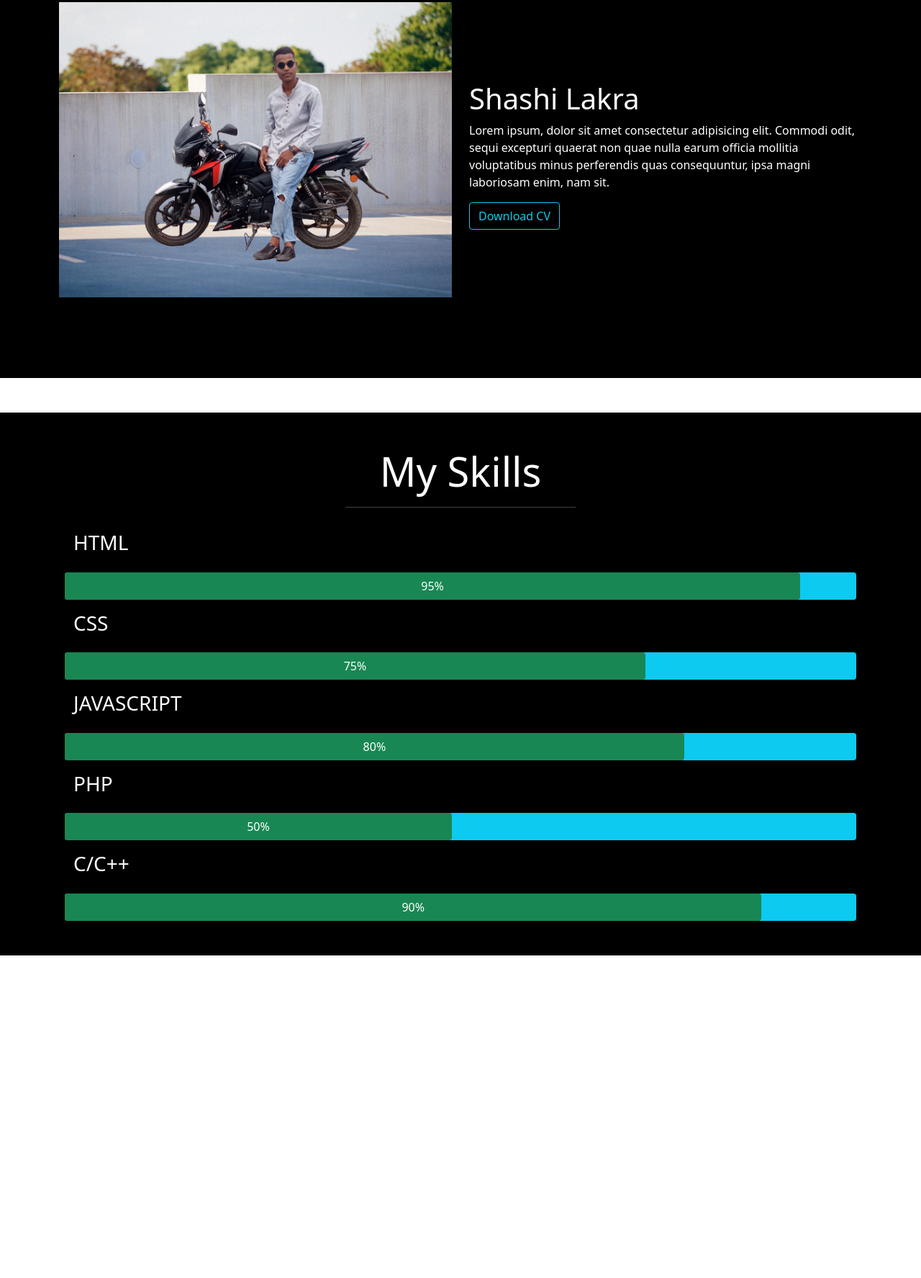
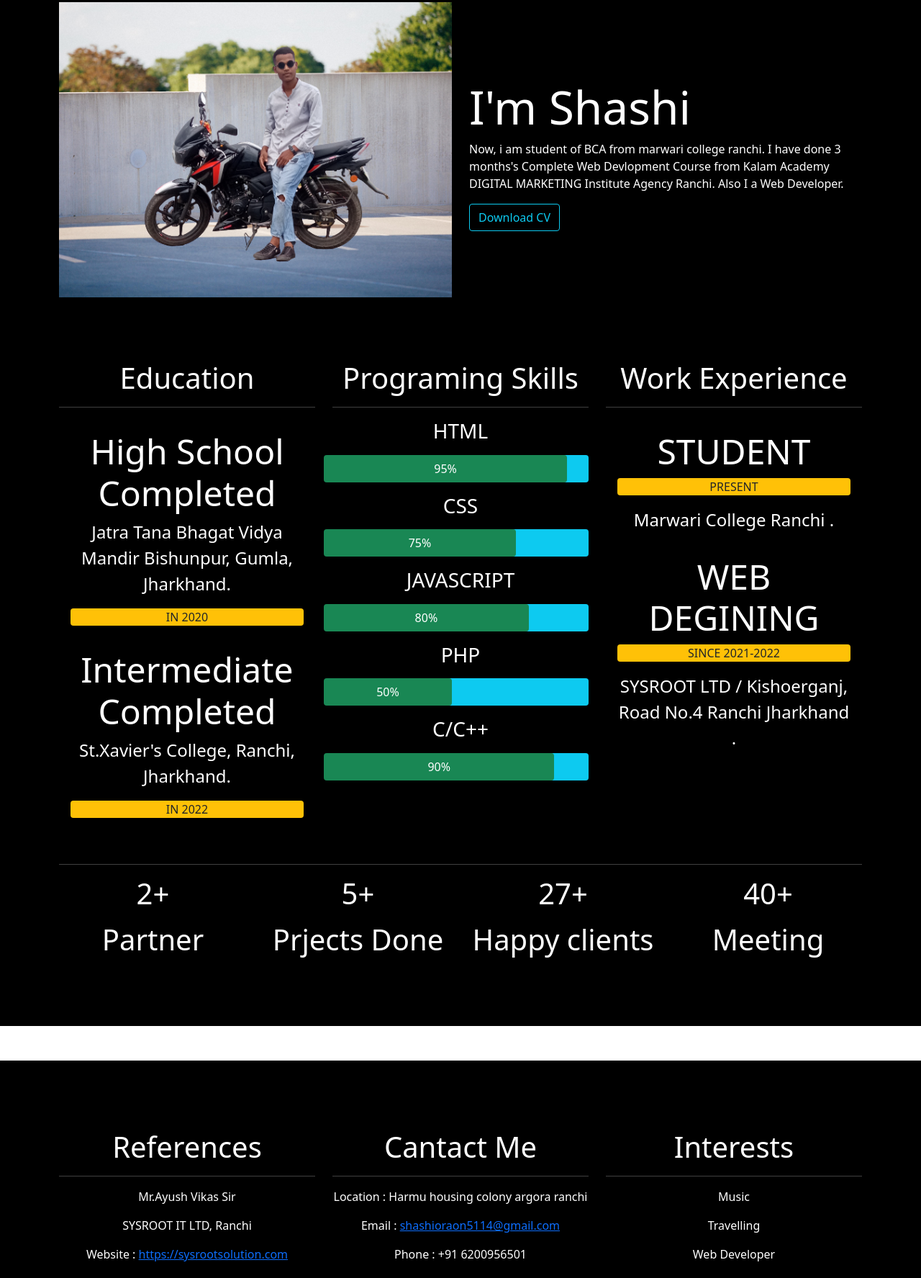
Before and after one commit to SL87tb/myinfo, a plain HTML site: page index.html in a window 1280 px wide. Shown: the part 1025-2800 px from the top of the page at 72% size. Before the commit the page ends 2400 px from the top, so only its background shows below. Drawn offline with nearby package versions, Linux system fonts and the light colour scheme.

Commit message:
changed
yes

```diff
--- a/index.html
+++ b/index.html
@@ -13,7 +13,7 @@
       crossorigin="anonymous"
     />
 
-    <title>WWW.ShashiLakra.com</title>
+    <title>www.shashioraon.com</title>
     <style>
       * {
         margin: 0;
@@ -36,12 +36,62 @@
         min-width: 100%;
         max-height: 280px;
       } */
+/* ----------------------------------------responsship -------------------------------------------------- */
+      /* // X-Small devices (portrait phones, less than 576px)
+// No media query for `xs` since this is the default in Bootstrap */
+
+/* // Small devices (landscape phones, 576px and up) */
+@media (min-width: 390px ) {
+   .carousel-item img {
+        height: 50vh;
+        width: 60%;
+      }
+
+    }
+@media (min-width: 576px) {
+   .carousel-item img {
+        height: 75vh;
+        width: 60%;
+      }
+    }
+
+/* // Medium devices (tablets, 768px and up) */
+@media (min-width: 768px) {
+  .carousel-item img {
+        height: 85vh;
+        width: 60%;
+      }
+  }
+
+/* // Large devices (desktops, 992px and up) */
+@media (min-width: 992px) {
+  .carousel-item img {
+        height: 93vh;
+        width: 60%;
+      }
+ }
+
+/* // X-Large devices (large desktops, 1200px and up) */
+@media (min-width: 1200px) {
+  .carousel-item img {
+        height: 93vh;
+        width: 60%;
+      }
+ }
+
+/* // XX-Large devices (larger desktops, 1400px and up) */
+@media (min-width: 1400px) {
+  .carousel-item img {
+        height: 100vh;
+        width: 60%;
+      }
+ }
     </style>
   </head>
   <body>
     <!-- navbar --START-- from here -->
     <navbar>
-      <nav class="navbar navbar-expand-lg navbar-dark bg-dark sticky-top">
+      <nav class=" navbar navbar-expand-lg navbar-dark bg-dark sticky-top">
         <div class="container-fluid">
           <!-- <a class="navbar-brand" href="#">Navbar</a> -->
           <button
@@ -64,13 +114,10 @@
                 <a class="nav-link active" href="#about">About</a>
               </li>
               <li class="nav-item">
-                <a class="nav-link active" href="#mySkills">My Skills</a>
+                <a class="nav-link active" href="#gallry">Gallry</a>
               </li>
               <li class="nav-item">
-                <a class="nav-link active" href="#">Gallry</a>
-              </li>
-              <li class="nav-item">
-                <a class="nav-link active" href="#">Cantact</a>
+                <a class="nav-link active" href="#cantact">Cantact</a>
               </li>
             </ul>
           </div>
@@ -111,7 +158,7 @@
                     aria-label="Slide 3"
                   ></button>
                 </div>
-                <div class="carousel-inner">
+                <div class="carousel-inner display-6">
                   <div class="carousel-item active" data-bs-interval="1000">
                     <img
                       src="a.png"
@@ -119,10 +166,9 @@
                       alt="forest"
                     />
                     <div class="carousel-caption d-md-block">
-                      <h5>First slide label</h5>
+                      <!-- <h5> I AM Shashi</h5> -->
                       <p>
-                        Some representative placeholder content for the first
-                        slide.
+                        COLLEGE STUDENT
                       </p>
                     </div>
                   </div>
@@ -133,10 +179,9 @@
                       alt="laptop"
                     />
                     <div class="carousel-caption d-md-block">
-                      <h5>Second slide label</h5>
+                      <!-- <h5>I AM Shashi</h5> -->
                       <p>
-                        Some representative placeholder content for the second
-                        slide.
+                        WEB DEVELOPER
                       </p>
                     </div>
                   </div>
@@ -147,10 +192,9 @@
                       alt="lifestyle"
                     />
                     <div class="carousel-caption d-md-block">
-                      <h5>Third slide label</h5>
+                      <!-- <h5>I AM Shashi</h5> -->
                       <p>
-                        Some representative placeholder content for the third
-                        slide.
+                        FROM RANCHI,JHARKAND
                       </p>
                     </div>
                   </div>
@@ -200,14 +244,10 @@
               </figure>
             </dvi>
             <div
-              class="col-sm-12 col-md-6 col-lg-6 d-flex flex-column justify-content-center align-items-start"
-            >
-              <h1>Shashi Lakra</h1>
-              <p>
-                Lorem ipsum, dolor sit amet consectetur adipisicing elit.
-                Commodi odit, sequi excepturi quaerat non quae nulla earum
-                officia mollitia voluptatibus minus perferendis quas
-                consequuntur, ipsa magni laboriosam enim, nam sit.
+              class="col-sm-12 col-md-6 col-lg-6 d-flex flex-column justify-content-center align-items-start">
+              <h1 class="display-3" > I'm Shashi</h1>
+              <p class="fw-light">
+                Now, i am student of BCA from marwari college ranchi. I have done 3 months's Complete Web Devlopment Course from Kalam Academy DIGITAL MARKETING Institute Agency Ranchi. Also I a Web Developer.
               </p>
               <button type="button" class="btn btn-outline-info">
                 Download CV
@@ -215,19 +255,36 @@
             </div>
           </div>
         </div>
-      </section>
-      <!-- about section END from here -->
-      <!-- mySkills section start  -->
-      <section id="mySkills" class="my-5 py-5">
+              <!-- -----education-------mySkills--------work Experience-------SECTION------- -->
+
+         <div class="container">
+          <div class="row text-center">
+            <!-- Education -->
+            <div class="col-4 col-sm-12 col-md-6 col-lg-4 mt-4">
               <div class="text-center">
-          <h1 class="display-4">My Skills</h1>
-          <hr class="w-25 mx-auto" />
+                <h4 class="display-6"> Education</h4>
+                <hr class="w-100 mx-auto" />
               </div>
-        <div class="container">
-          <div class="row mx-2">
+              <div class="card-body ">
+                <h2 class="card-title display-5">High School Completed</h2>
+                <p class="card-text fs-4 fw-light" >Jatra Tana Bhagat Vidya Mandir Bishunpur, Gumla, Jharkhand.</p>
+                <p class="card-text fs-7 bg-warning text-dark rounded text-center">IN 2020</p>
+              </div>
+              <div class="card-body ">
+                <h2 class="card-title display-5">Intermediate Completed</h2>
+                <p class="card-text fs-4 fw-light">St.Xavier's College, Ranchi, Jharkhand.</p>
+                <p class="card-text fs-7 bg-warning text-dark rounded text-center">IN 2022</p>
+              </div>
+            </div>
+            <!-- mySkills -->
+            <div class="col-4 col-sm-12 col-md-6 col-lg-4 mt-4">
+              <div class="text-center">
+                <h4 class="display-6">Programing Skills</h4>
+                <hr class="w-100 mx-auto" />
+              </div>
               <p> <h3> HTML</h3> </p>
-            <div class=" bg-info rounded" >
-              <div class="row bg-success rounded align-items-center justify-content-center" style=" height: 38px; width: 95%;">95%</div>
+              <div class=" bg-info rounded " >
+                <div class="row bg-success rounded align-items-center justify-content-center " style=" height: 38px; width: 95%;">95%</div>
               </div>
               <p> <h3> CSS</h3> </p>
               <div class=" bg-info rounded" >
@@ -245,12 +302,102 @@
               <div class=" bg-info rounded" >
                 <div class="row bg-success rounded align-items-center justify-content-center" style=" height: 38px; width: 90%;">90%</div>
               </div>
+            </div>
+            <!-- Work Experience -->
+            <div class="col-4 col-sm-12 col-md-6 col-lg-4 mt-4">
+              <div class="text-center">
+                <h4 class="display-6">Work Experience</h4>
+                <hr class="w-100 mx-auto" />
+              </div>
+              <div class="card-body">
+                <h2 class="card-title display-5">STUDENT</h2>
+                <p class="card-text fs-7  bg-warning text-dark rounded text-center">PRESENT</p>
+                <p class="card-text fs-4 fw-light">Marwari College Ranchi .</p>
+              </div>
+              <div class="card-body">
+                <h2 class="card-title display-5">WEB DEGINING</h2>
+                <p class="card-text fs-7 bg-warning text-dark rounded text-center">SINCE 2021-2022</p>
+                <p class="card-text fs-4 fw-light">SYSROOT LTD / Kishoerganj, Road No.4 Ranchi Jharkhand .</p>
+              </div>
+            </div>
+          </div>
+         </div>
+
+         <div class="container my-5">
+          <hr>
+          <div class="row text-center display-6">
+            <div class="col-3">
+              <p>2+</p>
+              Partner
+            </div>
+            <div class="col-3">
+              <p>5+</p>
+              Prjects Done
+            </div>
+            <div class="col-3">
+              <p>27+</p>
+            Happy clients
+            </div>
+            <div class="col-3">
+              <p>40+</p>
+              Meeting
+            </div>
 
           </div>
          </div>
       </section>
-      <!-- mySkills section end  -->
+      <!-- about section END from here -->
+      <!--cantact section start  -->
+      <section id="cantact" class="my-5 py-5">
+        <!-- <div class="text-center">
+          <h1 class="display-4">Cantact</h1>
+          <hr class="w-25 mx-auto" />
+        </div> -->
+                <div class="container">
+                  <div class="row text-center">
+                    <div class="col-3 col-sm-12 col-md-6 col-lg-4 mt-5">
+                        <h4 class="display-6">References</h4>
+                        <hr>
+                       <p> Mr.Ayush Vikas Sir</p>
+                       <p> SYSROOT IT LTD, Ranchi</p>
+                       <p>Website : <a href="https://sysrootsolution.com">https://sysrootsolution.com</a></p>
+                    </div>
+                    <div class="col-6 col-sm-12 col-md-6 col-lg-4 mt-5">
+                      <div><h4 class="display-6" >Cantact Me</h4></div>
+                      <hr>
+                      <p> Location : Harmu housing colony argora ranchi</p>
+                      <p>Email : <a href="shashioraon5114@gmail.com">shashioraon5114@gmail.com</a> </p>
+                      <p>Phone : +91 6200956501</p>
+                      <p>Github : <a href="https://github.com/SL87tb">https://github.com/SL87tb</a></p>
+
+
+                    </div>
+                    <div class="col-3 col-sm-12 col-md-6 col-lg-4 mt-5">
+                      <div>
+                        <h4 class="display-6">Interests</h4>
+
+                        <hr>
+                        <p> Music</p>
+                        <p> Travelling </p>
+                        <p> Web Developer</p>
+
+                      </div>
+                    </div>
+                  </div>
+                </div>
+
+      </section>
+      <!-- cantact section end  -->
     </main>
+    <footer class="bg-dark ">
+      <div class="container">
+        <div class="row text-center">
+          <div class="col-12 my-5">
+          <p class="text-white">Powered By ShashitOraon</p>
+        </div>
+      </div>
+
+    </footer>
     <script
       src="https://cdn.jsdelivr.net/npm/bootstrap@5.1.3/dist/js/bootstrap.bundle.min.js"
       integrity="sha384-ka7Sk0Gln4gmtz2MlQnikT1wXgYsOg+OMhuP+IlRH9sENBO0LRn5q+8nbTov4+1p"
```
Lines whose indentation alone changed are shown as unchanged.
